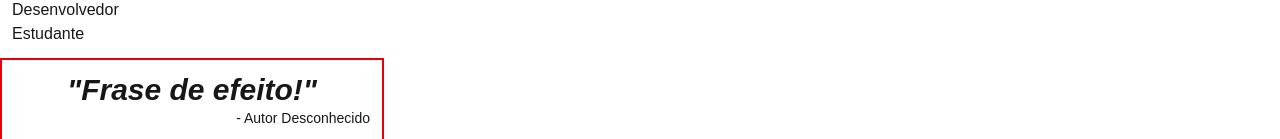
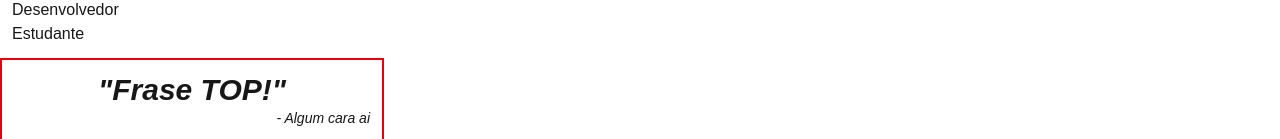
Before and after one commit to gbmartinz-dev/REACT, a Next.js app in the folder 2_fundamentos/3_primeiros-passos/1_primeiro_componente/: page / in a window 1280 px wide. Shown: the part 914-1053 px from the top of the page. Built offline with nearby package versions, Linux system fonts and the light colour scheme.

Commit message:
Aprendendo sobre Renderização Condicional no React

```diff
--- a/2_fundamentos/3_primeiros-passos/1_primeiro_componente/src/app/page.tsx
+++ b/2_fundamentos/3_primeiros-passos/1_primeiro_componente/src/app/page.tsx
@@ -39,12 +39,7 @@
         roles={['Desenvolvedor', 'Estudante']}
       />
 
-      <Card>
-        <>
-          <h3 className="text-3xl font-bold italic">"Frase de efeito!"</h3>
-          <p className="text-right text-sm">- Autor Desconhecido</p>
-        </>
-      </Card>
+      <Card phrase="Frase TOP!" author="- Algum cara ai" />
     </div>
   );
 }
--- a/2_fundamentos/3_primeiros-passos/1_primeiro_componente/src/components/Card.tsx
+++ b/2_fundamentos/3_primeiros-passos/1_primeiro_componente/src/components/Card.tsx
@@ -1,13 +1,13 @@
-import type { ReactNode } from "react";
-
 type Props = {
-  children: ReactNode;
+  phrase: string;
+  author?: string;
 }
 
-export const Card = ({ children }: Props) => {
-  return (
-    <div className="w-96 border-2 border-red-600 p-3 text-3xl text-center">
-      {children}
-    </div>
-  );
+export const Card = ({ phrase, author }: Props) => {
+    return (
+      <div className="w-96 border-2 border-red-600 p-3 text-3xl text-center italic">
+        <h3 className="text-3xl font-bold italic">"{phrase}"</h3>
+        <p className="text-right text-sm">{author ?? 'Autor Desconhecido'}</p>
+      </div>
+    );
 }
```
